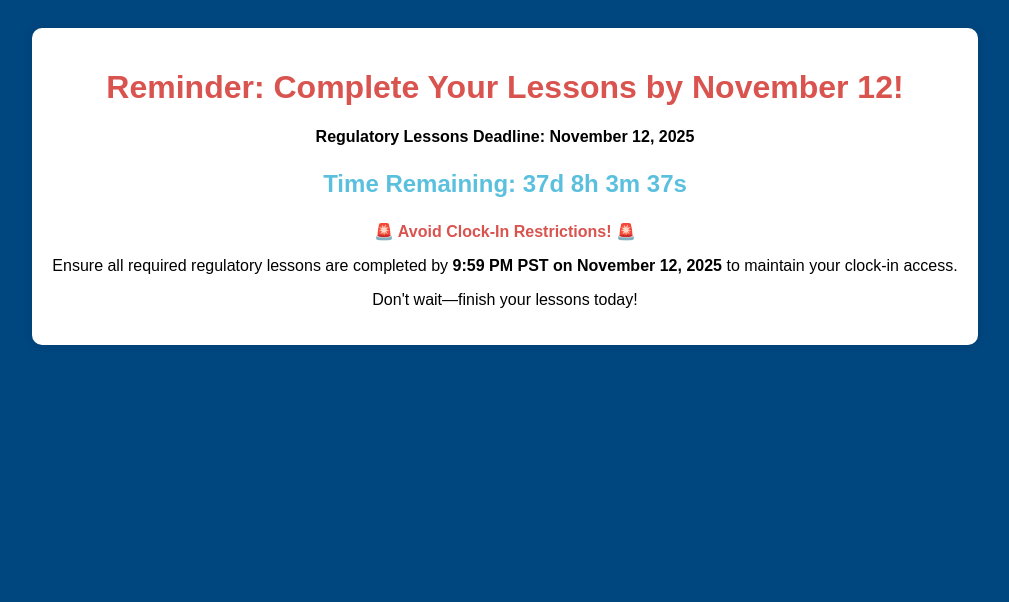
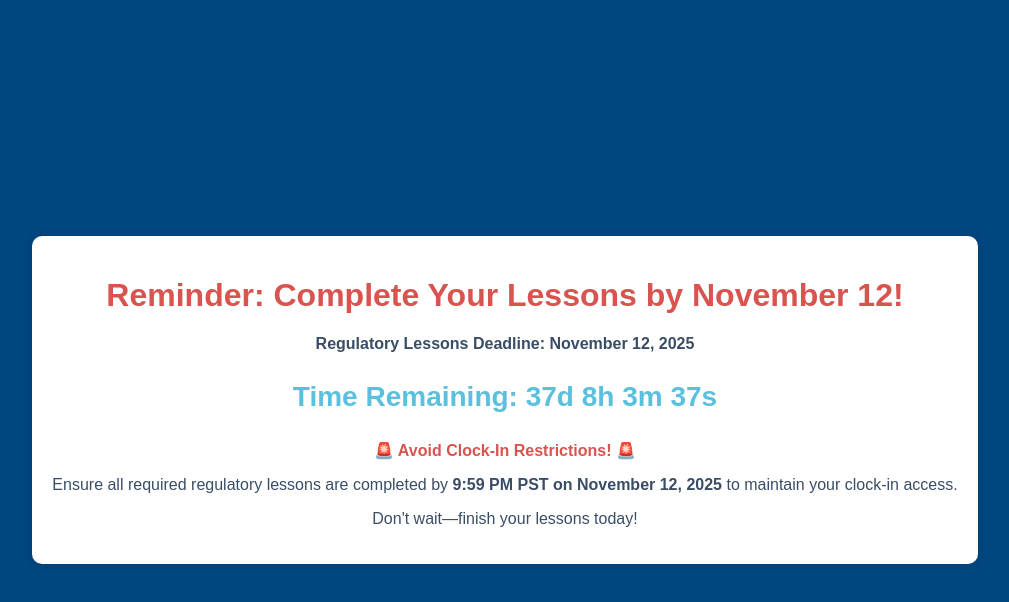
Before and after one commit to tkgallagher/LessonCountdown, a plain HTML site: page index.html in a window 1280 px wide. Shown: the whole page, without its empty margins (135-1144 px from the left). Drawn offline with Linux system fonts and the light colour scheme.

Commit message:
3p Lesson Countdow.html
Aligned container to the middle of the pages and updated <p> font color

```diff
--- a/index.html
+++ b/index.html
@@ -8,7 +8,12 @@
             font-family: Arial, sans-serif;
             text-align: center;
             background-color: #00467f;
-            padding: 20px;
+      		color: #3A4D66;
+            margin: 0;
+            height: 100vh;
+            display: flex;
+            justify-content: center;
+            align-items: center;
         }
         .container {
             background: white;
@@ -21,7 +26,7 @@
             color: #d9534f;
         }
         .countdown {
-            font-size: 24px;
+            font-size: 28px;
             font-weight: bold;
             color: #5bc0de;
         }
@@ -45,7 +50,6 @@
             } else {
                 document.getElementById('countdown').innerHTML = "Time's up!";
             }
-
         }
         setInterval(updateCountdown, 1000);
     </script>
```
